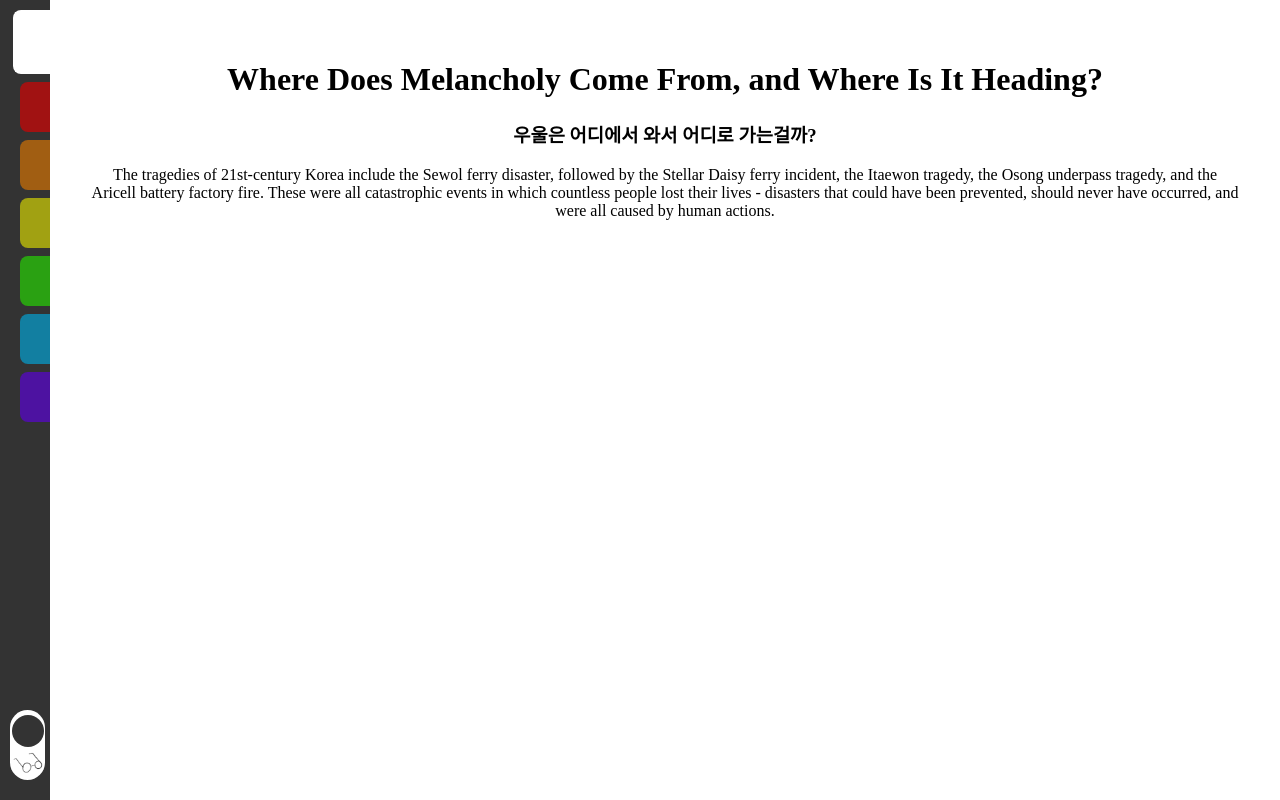
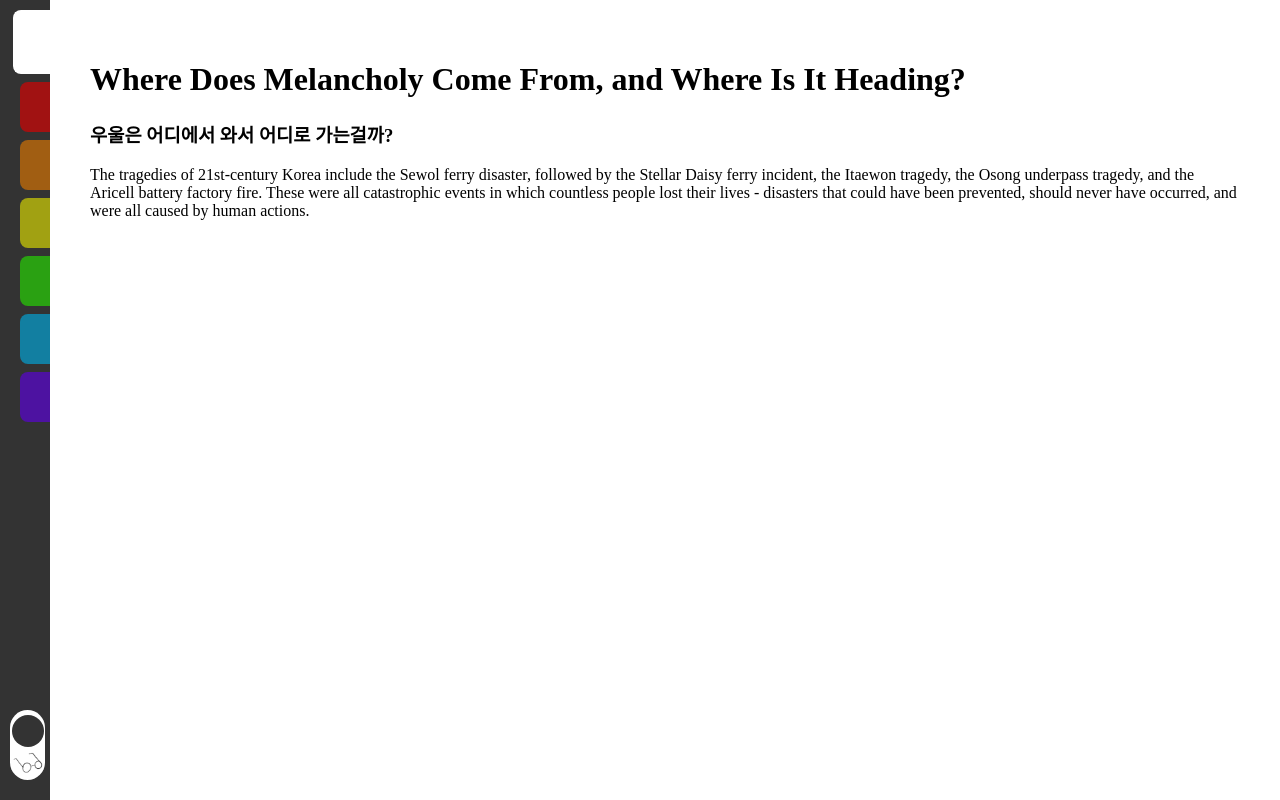
Before and after one commit to Jade570/wss-token, a Next.js app: page /archive in a window 1280 px wide. Built offline with nearby package versions, Linux system fonts and the light colour scheme; no server answers.

Commit message:
Update text align

```diff
--- a/src/app/(dashboard)/archive/page.js
+++ b/src/app/(dashboard)/archive/page.js
@@ -7,7 +7,7 @@ export default function TragediesPage() {
     <div
       style={{
         padding: "40px",
-        textAlign: "center",
+        textAlign: "start",
       }}
     >
       <h1>Where Does Melancholy Come From, and Where Is It Heading?</h1>
```
